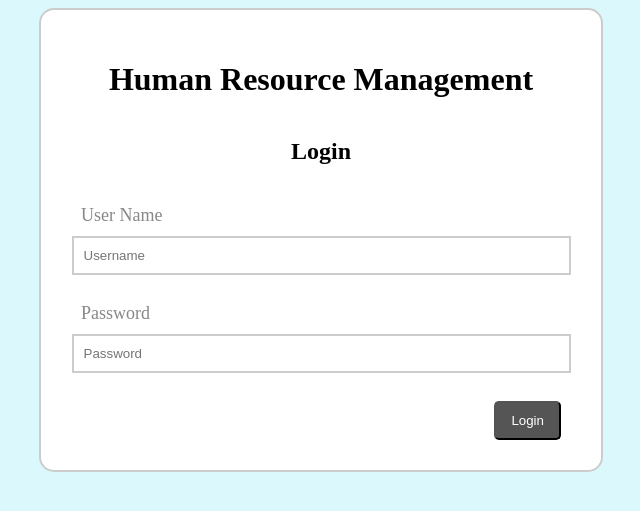
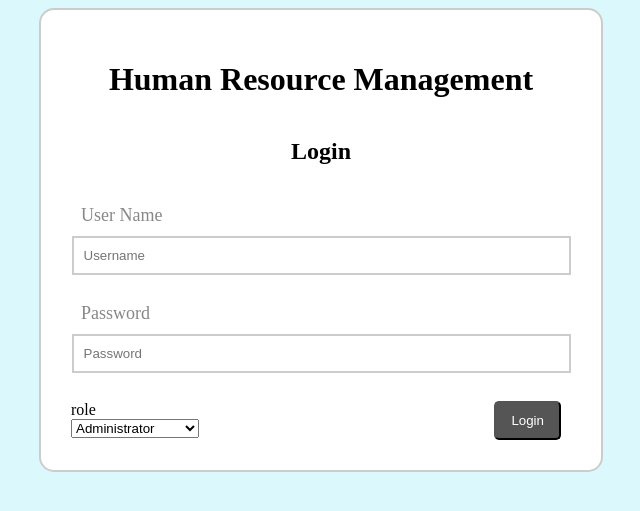
Before and after one commit to Yin2610/AMC_HR, a PHP site: page / in a window 1280 px wide. Shown: the top 511 px of the page, without its empty margins (319-959 px from the left). Run offline with PHP 8.4, Linux system fonts and the light colour scheme; data comes from the database, SQL or seed files in the repository.

Commit message:
index.php change

```diff
--- a/index.php
+++ b/index.php
@@ -5,8 +5,8 @@ session_start();
 include('DBConnection.php');
 $pdo = DBConnection::connectToDB();
 $pdo->setAttribute(PDO::ATTR_ERRMODE, PDO::ERRMODE_EXCEPTION);
-
-if (isset($_POST['uname'])&& isset($_POST['password'])){
+//if (isset($_POST['uname'])&& isset($_POST['password'])){
+if (isset($_POST['uname'])&& isset($_POST['password']) && isset($_POST['role'])){
     function validate($data){
         $data= trim($data);
         $data = stripslashes($data);
@@ -17,6 +17,9 @@ if (isset($_POST['uname'])&& isset($_POST['password'])){
     //giving a variable that the user typw in the box
     $uname = validate($_POST['uname']);
     $pass = validate($_POST['password']);
+    //$hashPassword = password_hash($pass, PASSWORD_BCRYPT);
+    $role = validate($_POST['role']);
+
     //if the username box is empty
      if (empty($uname)) {
         header("Location: index.php?error=User name is required");
@@ -24,39 +27,59 @@ if (isset($_POST['uname'])&& isset($_POST['password'])){
      }elseif (empty($pass)){
          header("Location: index.php?error=Password is required");
          exit();
-     //}else {
      }else {
 
     //$sql = "SELECT employee.Employee_ID, employee.Name, sensitive_info.Password
-        //FROM employee
-       // INNER JOIN sensitive_info ON employee.Employee_ID = sensitive_info.Sensitive_Info_ID
+        ////FROM employee
+        //INNER JOIN sensitive_info ON employee.Employee_ID = sensitive_info.Sensitive_Info_ID
         //WHERE BINARY employee.Name = :uname AND BINARY sensitive_info.Password = :pass";
-         $sql = "SELECT employee.Employee_ID, employee.Name, sensitive_info.Password, employee.Profile_Pic
+         $sql = "SELECT employee.Employee_ID, employee.Name, sensitive_info.Password, employee.Profile_Pic, employee.Role_ID, role.Role_Name
                 FROM employee
                 INNER JOIN sensitive_info ON employee.Employee_ID = sensitive_info.Sensitive_Info_ID
+                INNER JOIN role ON employee.Role_ID = role.Role_ID
                 WHERE BINARY employee.Name = :uname";
+
+
+//          $sql = "SELECT employee.Employee_ID, employee.Name, sensitive_info.Password,role.Role_Name
+//                  FROM employee
+//                  INNER JOIN sensitive_info ON employee.Employee_ID = sensitive_info.Sensitive_Info_ID
+//                  INNER JOIN role ON employee.Role_ID = role.Role_ID
+//                  WHERE BINARY employee.Name = :uname AND BINARY sensitive_info.Password = :pass AND role.Role_ID = :role";
+
          $query = $pdo->prepare($sql);
          $query->bindParam(':uname', $uname, PDO::PARAM_STR);
-        //$query->bindParam(':pass', $pass, PDO::PARAM_STR);
+//        $query->bindParam(':pass', $hashPassword, PDO::PARAM_STR);
+//         $query->bindParam(':role', $role, PDO::PARAM_STR);
          $query->execute();
          $data = $query->fetch(PDO::FETCH_ASSOC);
 
-        //if ($data) {
-            //$_SESSION['Name'] = $data['Name'];
-            //$_SESSION['Employee_ID'] = $data['Employee_ID'];
-            //header("Location: home.php");
-            //exit();
+         //var_dump($data['Role_Name']);
+         //var_dump($role);
+//        var_dump($data);
 
-        if ($data && password_verify($pass, $data['Password'])) {
+
+         //if ($data && password_verify($pass, $data['Password'])&&strcasecmp($data['role.Role_Name'], $role) == 0) {
+         if ($data && password_verify($pass, $data['Password'])&& $data['Role_Name'] ===  $role) {
 
              //Password is correct
              $_SESSION['Name'] = $data['Name'];
+ //            $_SESSION['Role_Name'] = $data['Role_Name'];
+             $_SESSION['Role_Name'] = $data['Role_Name'];
              $_SESSION['Employee_ID'] = $data['Employee_ID'];
+             //$_SESSION['Role_ID'] = $data['Role_ID'];
+//             var_dump($_SESSION);
             //$_SESSION['Profile_pic'] = $data['Profile_pic'];
              header("Location: home.php");
              exit();
 
         } else {
+            //if ($data && strcasecmp($data['Role_Name'], $role) != 0) {
+            if ( $data['Role_ID'] !=  $role) {
+                header("Location: index.php?error=Incorrect Role");
+
+                exit();
+            }
+
             header("Location: index.php?error=Incorrect User name or password");
             exit();
          }
@@ -93,8 +116,29 @@ if (isset($_POST['uname'])&& isset($_POST['password'])){
 			<input type="text" name="uname" placeholder="Username" style="display: block; border:2px solid #ccc;width:95%;padding:10px;margin:10px auto;"><br>
 			<label style="color:#888;font-size:18px;padding:10px">Password</label>
 			<input type="password" name="password" placeholder="Password" style="display: block; border:2px solid #ccc;width:95%;padding:10px;margin:10px auto;"><br>
+			<!--  <input type="text" name="role" placeholder="name" style="display: block; border:2px solid #ccc;width:95%;padding:10px;margin:10px auto;"><br>-->
 			<button type="submit" style="float: right; background: #555;padding:10px 15px; color:#fff;border-radius:5px;margin-right:10px;">Login</button>
+		     <div class="control-group">
+					<label for="Role">role</label>
+					<div class="controls">
 
+						<select name="role" required>
+						<?php
+
+                       $pdo->setAttribute(PDO::ATTR_ERRMODE, PDO::ERRMODE_EXCEPTION);
+                        $selectRoleSQL = "SELECT * FROM role";
+                        $query = $pdo->prepare($selectRoleSQL, array(
+                            PDO::ATTR_CURSOR => PDO::CURSOR_SCROLL
+                        ));
+                        $query->execute();
+                        $data = $query->fetchAll();
+                        foreach ($data as $row) {
+                            echo "<option value=" . $row['Role_Name'] . ">" . $row['Role_Name'] . "</option>";
+                        }
+                        ?>
+            			</select>
+					</div>
+				</div>
 		<!--
 		<label>User Name</label>
 		<input type="text" name="uname" placeholder="Username"><br>
```
Lines whose indentation alone changed are shown as unchanged.
